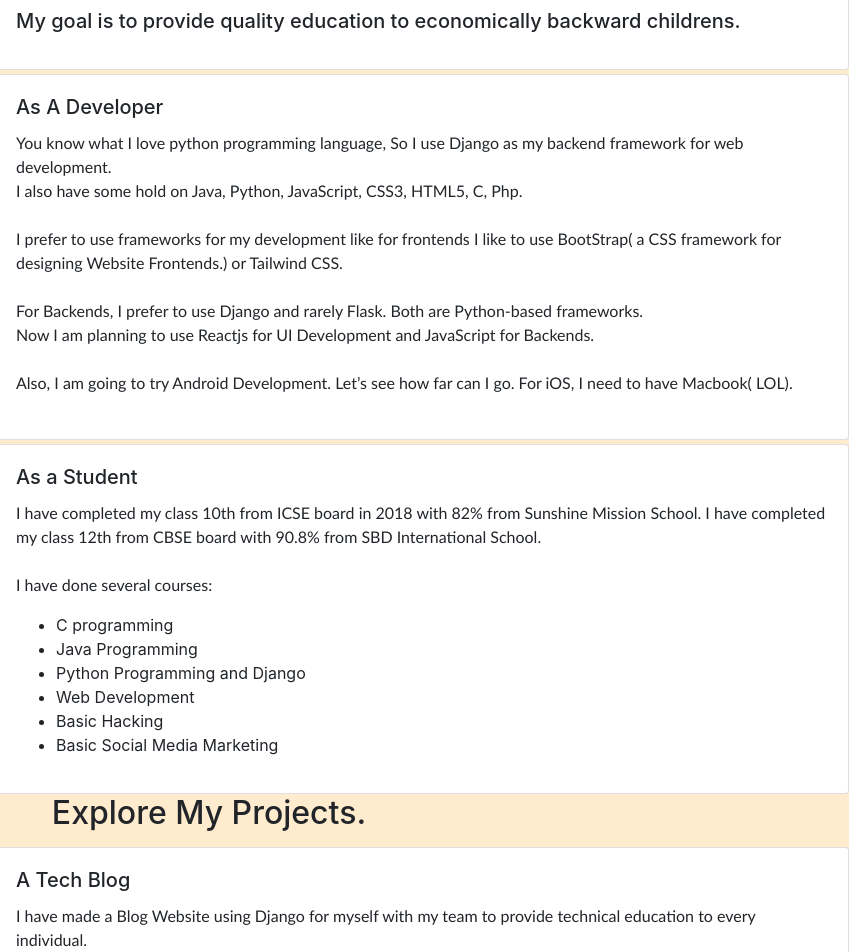
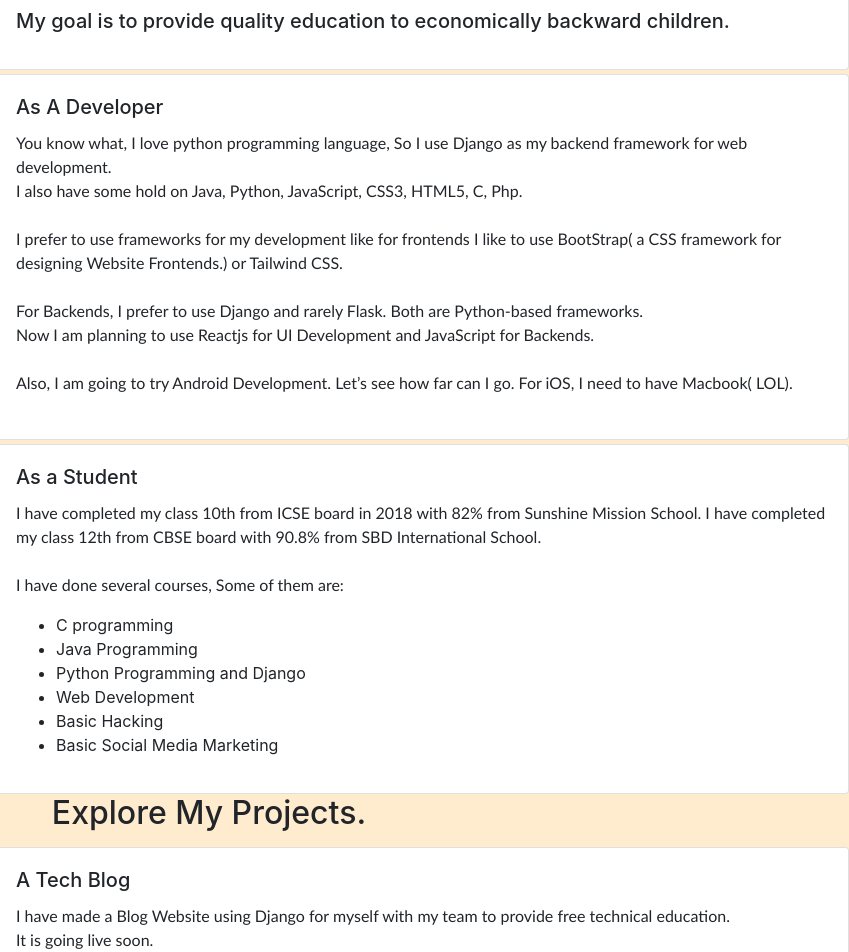
Before and after one commit to ArshadAman/MyPersonalWebsite, a plain HTML site: page index.html in a window 1280 px wide. Shown: the part 980-1932 px from the top of the page, 431-1280 px from the left. Drawn offline with nearby package versions, Linux system fonts and the light colour scheme.

Commit message:
Update index.html

```diff
--- a/index.html
+++ b/index.html
@@ -138,8 +138,7 @@
                     <p class="card-text"
                         style="font-family:'Gill Sans', 'Gill Sans MT', Calibri, 'Trebuchet MS', sans-serif;">Hi, This
                         is <strong>Arshad Aman</strong>. I am just in my 18, Came to this world in the year 2002.
-                        <br><br> I grown-up with my family and friends, Learning small things in each step of my life,
-                        Always seeking for Perfection. <br><br>
+                        <br><br> I grown-up with my family and friends, Learning small things in each step of my life, Always seeking for Perfection. <br><br>
 
                         I believe in doing hard work along with smart work as I believe smart work is the key to
                         success. <br> <br>
@@ -156,7 +155,7 @@
                         I love to invest more and more for increasing my knowledge as - <strong><em>An investment in
                                 knowledge pays the best interest. – Benjamin Franklin</em></strong> <br> <br>
 
-                    <h5>My goal is to provide quality education to economically backward childrens. </h5>
+                    <h5>My goal is to provide quality education to economically backward children. </h5>
 
                     </p>
                 </div>
@@ -173,7 +172,7 @@
                     <h5 class="card-title">As A Developer</h5>
                     <p class="card-text"
                         style="font-family:'Gill Sans', 'Gill Sans MT', Calibri, 'Trebuchet MS', sans-serif;">You know
-                        what I love python programming language, So I use Django as my backend framework for web
+                        what, I love python programming language, So I use Django as my backend framework for web
                         development. <br>
 
                         I also have some hold on Java, Python, JavaScript, CSS3, HTML5, C, Php. <br> <br>
@@ -208,7 +207,7 @@
                         I have completed my class 12th from CBSE board with 90.8% from SBD International School. <br>
                         <br>
 
-                        I have done several courses:
+                        I have done several courses, Some of them are:
                     <ul>
                         <li>C programming</li>
                         <li>Java Programming</li>
@@ -240,8 +239,7 @@
                     <h5 class="card-title">A Tech Blog</h5>
                     <p class="card-text"
                         style="font-family: 'Gill Sans', 'Gill Sans MT', Calibri, 'Trebuchet MS', sans-serif;">I have
-                        made a Blog Website using Django for myself with my team to provide technical education to every
-                        individual. <br> It is going live soon.</p>
+                        made a Blog  Website using Django for myself with my team to provide free technical education. <br> It is going live soon.</p>
                     <p class="card-text"><small class="text-muted">Link be avialable after deployment. Stay
                             Tuned!</small></p>
                 </div>
```
